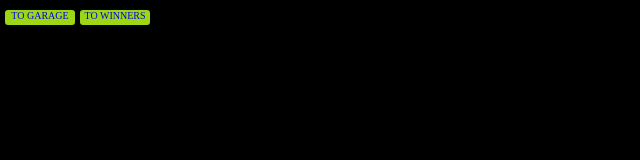
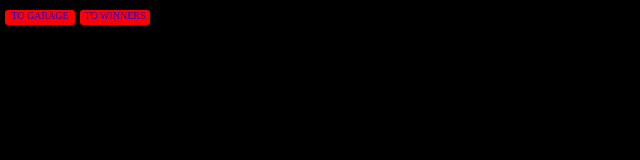
Before and after one commit to Nikolay13-11/test, a website built with webpack: page src/index.html in a window 1280 px wide. Shown: the whole page, without its empty margins (0-640 px from the left). Built offline with nearby package versions, Linux system fonts and the light colour scheme; files whose address does not match are found by name.

Commit message:
Update _varibales.scss

```diff
--- a/src/assets/styles/_varibales.scss
+++ b/src/assets/styles/_varibales.scss
@@ -1,3 +1,4 @@
 $mainColor: black;
-$greenColor: rgb(156, 214, 20);
+//$greenColor: rgb(156, 214, 20);
+$greenColor: red;
 $textColor: #ffffff;
```
